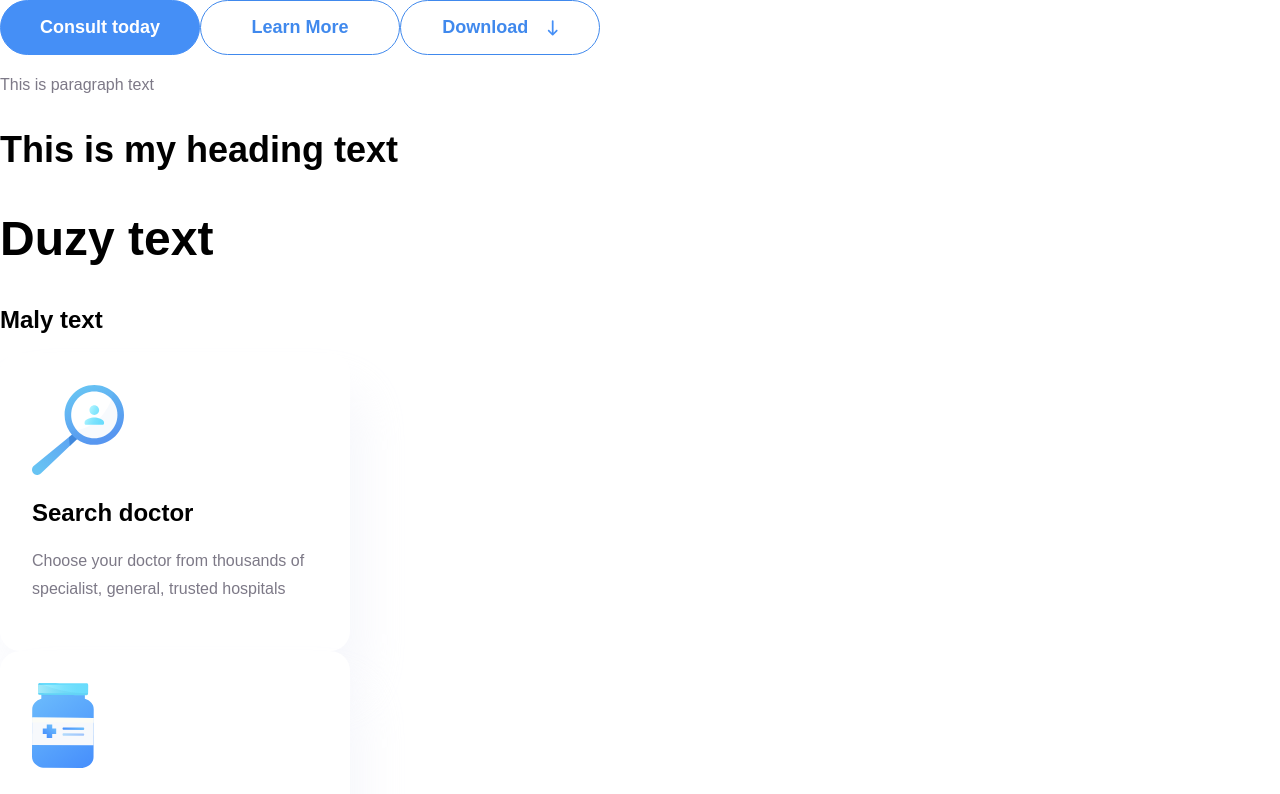
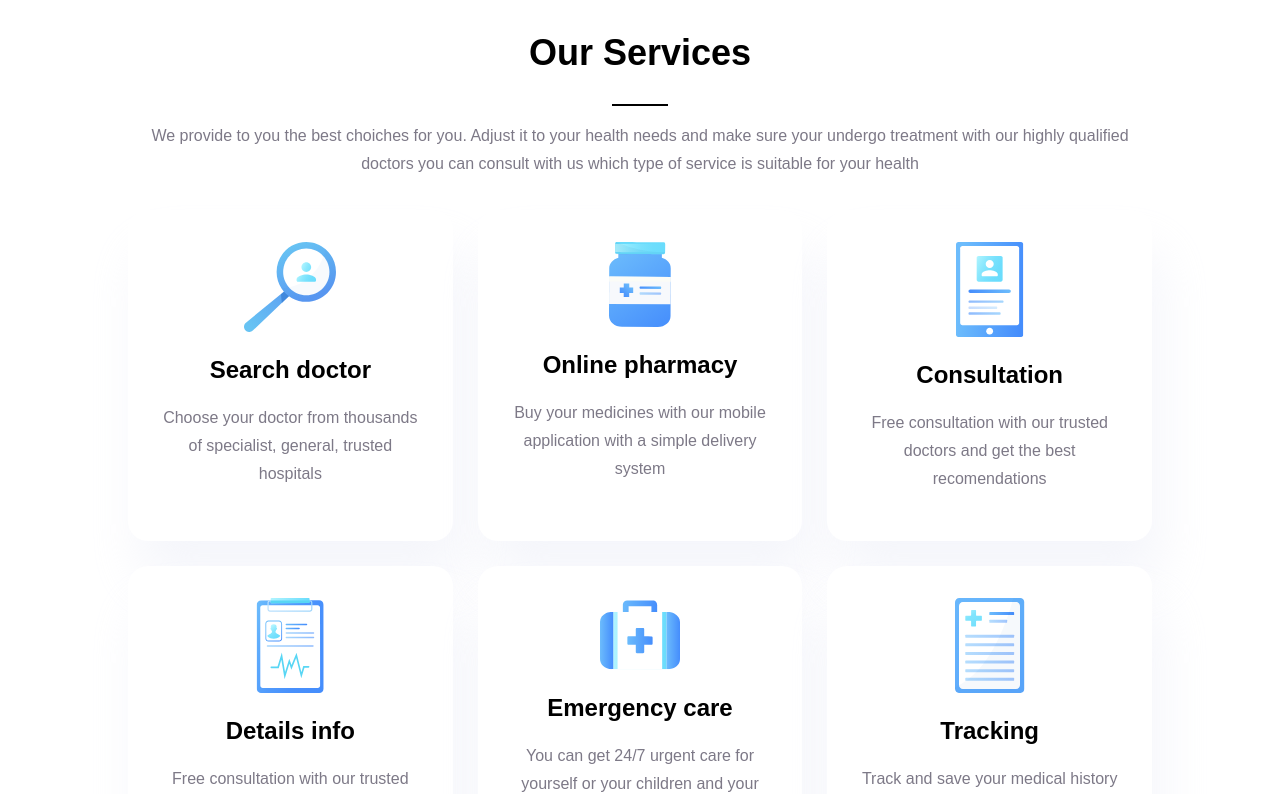
Before and after one commit to Szelma139/TS-ecommerce, a React (Create React App) app: page / in a window 1280 px wide. Shown: the top 794 px of the page. Built offline with nearby package versions, Linux system fonts and the light colour scheme.

Commit message:
Our services sectrion

```diff
--- a/src/App.tsx
+++ b/src/App.tsx
@@ -1,22 +1,12 @@
 import React from "react";
-import logo from "./logo.svg";
 import "./App.css";
 import { Button } from "./SmallComponents/Button";
 
 import { createGlobalStyle } from "styled-components";
 import { Theme } from "./Theme/Theme";
-import Grid from './SVG/DotsGrid.svg';
-import { ParagraphText } from "./SmallComponents/ParagraphText";
 import { HeadingText } from "./SmallComponents/HeadingText";
-import { ServiceCard } from "./SmallComponents/ServiceCard";
 
-
-import SearchImg from './SVG/SearchImg.svg';
-import DrugsCard from './SVG/DrugsCard.svg';
-import ConsultantCard from './SVG/ConsultationCard.svg';
-import DetailsInfoCard from './SVG/DetailsInfoCard.svg';
-import EmergencyCareCard from './SVG/EmergencyCareCard.svg';
-import TrackingCard from './SVG/TrackingCard.svg';
+import OurServices from "./sections/OurServices";
 
 
 const GlobalStyles = createGlobalStyle`
@@ -34,52 +24,7 @@ function App() {
     <div>
       <Theme>
         <GlobalStyles />
-        {/* <Button variant="primary" /> */}
-        {/* <Button variant="secondary" /> */}
-
-        <Button variant="primary">Consult today</Button>
-        <Button variant="secondary">Learn More</Button>
-        <Button variant="secondary" withIcon>Download</Button>
-        <ParagraphText>
-          This is paragraph text
-        </ParagraphText>
-        <HeadingText>This is my heading text</HeadingText>
-        <HeadingText size="big">Duzy text</HeadingText>
-        <HeadingText size="small">Maly text</HeadingText>
-
-        <ServiceCard
-        source={SearchImg}
-        title="Search doctor"
-        paragraphText="Choose your doctor from thousands of specialist, general, trusted hospitals"
-        />
-        <ServiceCard
-        source={DrugsCard}
-        title="Online pharmacy"
-        paragraphText="Buy your medicines with our mobile application with a simple delivery system"
-        />
-        <ServiceCard
-        source={ConsultantCard}
-        title="Consultation"
-        paragraphText="Free consultation with our trusted doctors and get the best recomendations"
-        />
-        <ServiceCard
-        source={DetailsInfoCard}
-        title="Details info"
-        paragraphText="Free consultation with our trusted doctors and get the best recomendations"
-        />
-        <ServiceCard
-        source={EmergencyCareCard}
-        title="Emergency care"
-        paragraphText="You can get 24/7 urgent care for yourself or your children and your
-        lovely family"
-        />
-        <ServiceCard
-        source={TrackingCard}
-        title="Tracking"
-        paragraphText="Track and save your medical history and health data "
-        />
-
-
+        <OurServices/>
       </Theme>
     </div>
   );
--- a/src/SmallComponents/HeadingText.tsx
+++ b/src/SmallComponents/HeadingText.tsx
@@ -52,7 +52,7 @@ export const HeadingText = ({ className="",children = "test", size = "medium" }:
 
 
 
-  return <Heading variantOptions={variantOptions} size={size}>
+  return <Heading className={className} variantOptions={variantOptions} size={size}>
 
       {children}</Heading>;
 };
--- /dev/null
+++ b/src/SmallComponents/LineDecorator.tsx
@@ -0,0 +1,73 @@
+import React from 'react'
+import styled, {css} from 'styled-components'
+
+
+interface IKey {
+    [key:string]:string;
+}
+
+interface SProps {
+
+align?:keyof IAlignement;
+alignement?: IAlignement;
+
+}
+
+
+interface IAlignement {
+    left: IKey;
+    center: IKey;
+    right: IKey;
+
+}
+
+interface Props {
+    align?:keyof IAlignement;
+    className?:string;
+}
+
+const Wrapper = styled.div`
+width: 100%;
+
+`;
+
+const Line = styled.div<SProps>`
+border-bottom: 2px solid black;
+width: 56px;
+border-radius:5%;
+
+${({align, alignement}) =>
+align &&
+alignement &&
+alignement[align] &&
+css`
+margin: ${alignement[align].direction};
+
+`}
+}
+
+
+`;
+export const LineDecorator = ({align="center", className=""}:Props) => {
+
+
+    const alignement:IAlignement = {
+
+        left:{
+            direction: "0 auto 0 0"
+        },
+        center: {
+            direction: "0 auto 0 auto",
+        },
+        right: {
+            direction: "0 0 0 auto",
+        }
+    };
+
+    return (
+        <Wrapper>
+            <Line className={className} align={align} alignement={alignement}/>
+            {console.log(align)}
+        </Wrapper>
+    )
+}
--- a/src/SmallComponents/ParagraphText.tsx
+++ b/src/SmallComponents/ParagraphText.tsx
@@ -1,5 +1,4 @@
-import React from "react";
-import styled, {css, useTheme} from "styled-components";
+import styled from "styled-components";
 
 interface Props {
   children?: string;
--- /dev/null
+++ b/src/sections/OurServices.tsx
@@ -0,0 +1,80 @@
+import React from 'react'
+import { HeadingText } from '../SmallComponents/HeadingText'
+import { LineDecorator } from '../SmallComponents/LineDecorator'
+import { ServiceCard } from "../SmallComponents/ServiceCard";
+import SearchImg from '../SVG/SearchImg.svg';
+import DrugsCard from '../SVG/DrugsCard.svg';
+import ConsultationCard from '../SVG/ConsultationCard.svg';
+import DetailsInfoCard from '../SVG/DetailsInfoCard.svg';
+import EmergencyCareCard from '../SVG/EmergencyCareCard.svg';
+import TrackingCard from '../SVG/TrackingCard.svg';
+
+import styled from 'styled-components';
+import { ParagraphText } from '../SmallComponents/ParagraphText';
+import { Button } from '../SmallComponents/Button';
+
+
+const Wrapper = styled.div`
+text-align:center;
+width: 80%;
+margin: 2em auto;
+`;
+
+const CardsGrid = styled.div`
+width: 100%;
+display: grid;
+grid-template-columns: repeat(auto-fill, minmax(320px, 1fr));
+grid-gap: 25px;
+margin-bottom: 3em;
+margin-top: 2em;
+`;
+
+const OurServices = () => {
+    return (
+      <Wrapper>
+        <HeadingText>Our Services</HeadingText>
+        <LineDecorator />
+        <ParagraphText>
+        We provide to you the best choiches for you. Adjust it to your health needs and make sure your undergo treatment with our highly qualified doctors you can consult with us which type of service is suitable for your health
+        </ParagraphText>
+        <CardsGrid>
+          <ServiceCard
+            source={SearchImg}
+            title="Search doctor"
+            paragraphText="Choose your doctor from thousands of specialist, general, trusted hospitals"
+          />
+          <ServiceCard
+            source={DrugsCard}
+            title="Online pharmacy"
+            paragraphText="Buy your medicines with our mobile application with a simple delivery system"
+          />
+          <ServiceCard
+            source={ConsultationCard}
+            title="Consultation"
+            paragraphText="Free consultation with our trusted doctors and get the best recomendations"
+          />
+          <ServiceCard
+            source={DetailsInfoCard}
+            title="Details info"
+            paragraphText="Free consultation with our trusted doctors and get the best recomendations"
+          />
+          <ServiceCard
+            source={EmergencyCareCard}
+            title="Emergency care"
+            paragraphText="You can get 24/7 urgent care for yourself or your children and your
+        lovely family"
+          />
+          <ServiceCard
+            source={TrackingCard}
+            title="Tracking"
+            paragraphText="Track and save your medical history and health data "
+          />
+        </CardsGrid>
+        <Button variant="secondary">
+            Learn more
+        </Button>
+      </Wrapper>
+    );
+}
+
+export default OurServices
```
